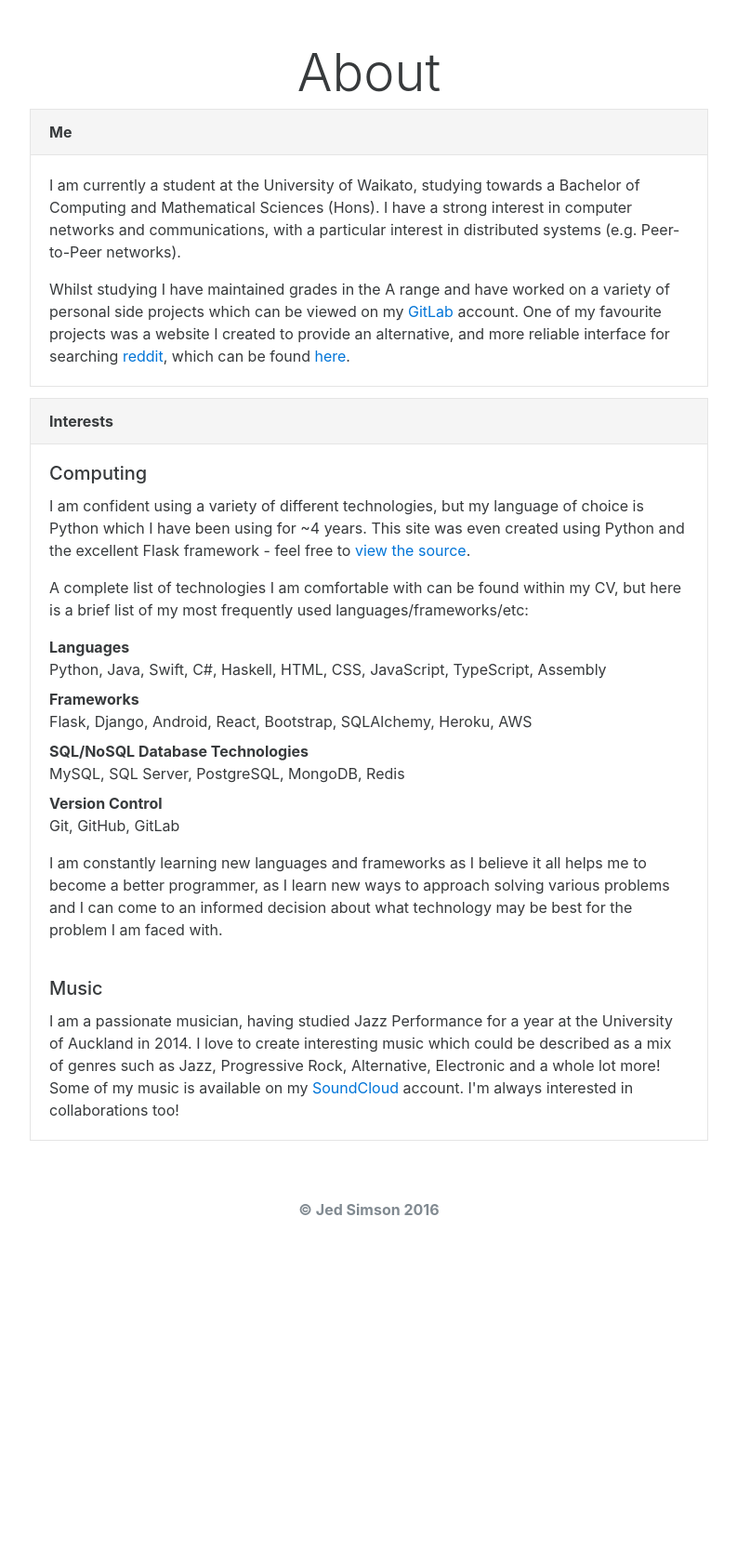
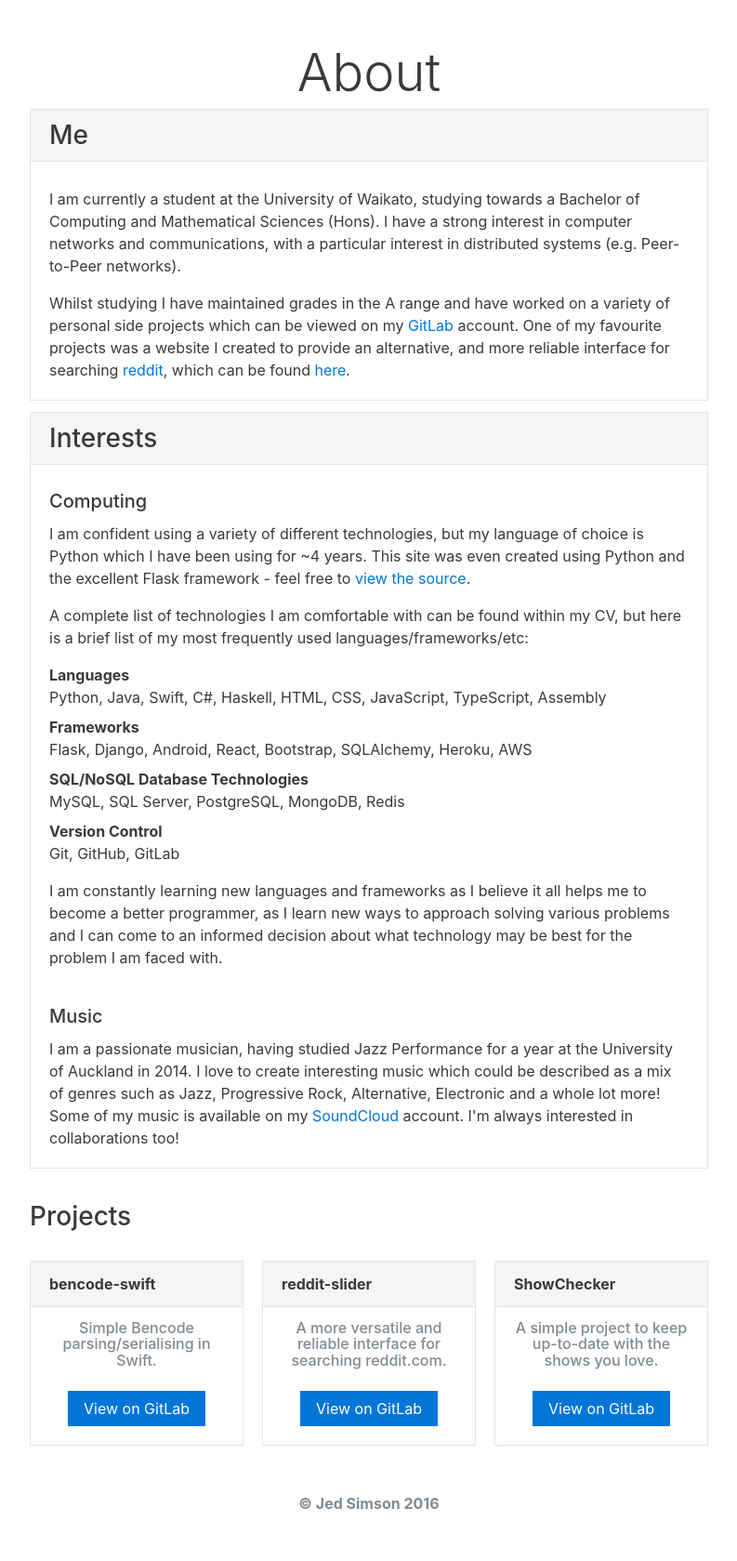
Before and after one commit to JedS6391/portfolio-jed-simson, a Flask app: page /about/ in a window 1280 px wide. Shown: the part 54-1733 px from the top of the page at 93% size, without its empty margins (243-1036 px from the left). Before the commit the page ends 1361 px from the top, so only its background shows below. Run offline with Flask 2, Linux system fonts and the light colour scheme; some libraries are stand-ins or nearby versions.

Commit message:
Add projects section

```diff
--- a/templates/about.html
+++ b/templates/about.html
@@ -20,9 +20,7 @@
     <div class="row">
         <section class="col-md-8 col-md-offset-2">
             <div class="card">
-                <div class="card-header card-inverse">
-                    <strong>Me</strong>
-                </div>
+                <h3 class="card-header">Me</h3>
 
                 <div class="card-block">
                     <p class="card-text">
@@ -43,10 +41,7 @@
             </div>
 
             <div class="card">
-                <div class="card-header">
-                    <strong>Interests</strong>
-                </div>
-
+                <h3 class="card-header">Interests</h3>
 
                 <div class="card-block">
                     <h5 class="card-title">Computing</h5>
@@ -92,6 +87,50 @@
                     </p>
                 </div>
             </div>
+
+            <!-- It would be better to generate these dynamically, but the GitLab API
+                 was being fussy when I attempted to implement that - so for now it is
+                 static! -->
+            <br>
+            <h3>Projects</h3>
+            <br>
+            <div class="card-deck-wrapper">
+                <div class="card-deck">
+
+                    <div class="card">
+                        <div class="card-header">
+                            <strong>bencode-swift</strong>
+                        </div>
+                        <div class="card-block text-xs-center">
+                            <h6 class="card-subtitle text-muted">Simple Bencode parsing/serialising in Swift.</h6>
+                            <br>
+                            <a href="https://gitlab.com/JedS6391/bencode-swift" class="btn btn-primary">View on GitLab</a>
+                        </div>
+                    </div>
+
+                    <div class="card">
+                        <div class="card-header">
+                            <strong>reddit-slider</strong>
+                        </div>
+                        <div class="card-block text-xs-center">
+                            <h6 class="card-subtitle text-muted">A more versatile and reliable interface for searching reddit.com.</h6>
+                            <br>
+                            <a href="https://gitlab.com/JedS6391/reddit-slider" class="btn btn-primary">View on GitLab</a>
+                        </div>
+                    </div>
+
+                    <div class="card">
+                        <div class="card-header">
+                            <strong>ShowChecker</strong>
+                        </div>
+                        <div class="card-block text-xs-center">
+                            <h6 class="card-subtitle text-muted">A simple project to keep up-to-date with the shows you love.</h6>
+                            <br>
+                            <a href="https://gitlab.com/JedS6391/ShowChecker" class="btn btn-primary">View on GitLab</a>
+                        </div>
+                    </div>
+                </div>
+            </div>
         </div>
     </div>
 
```
